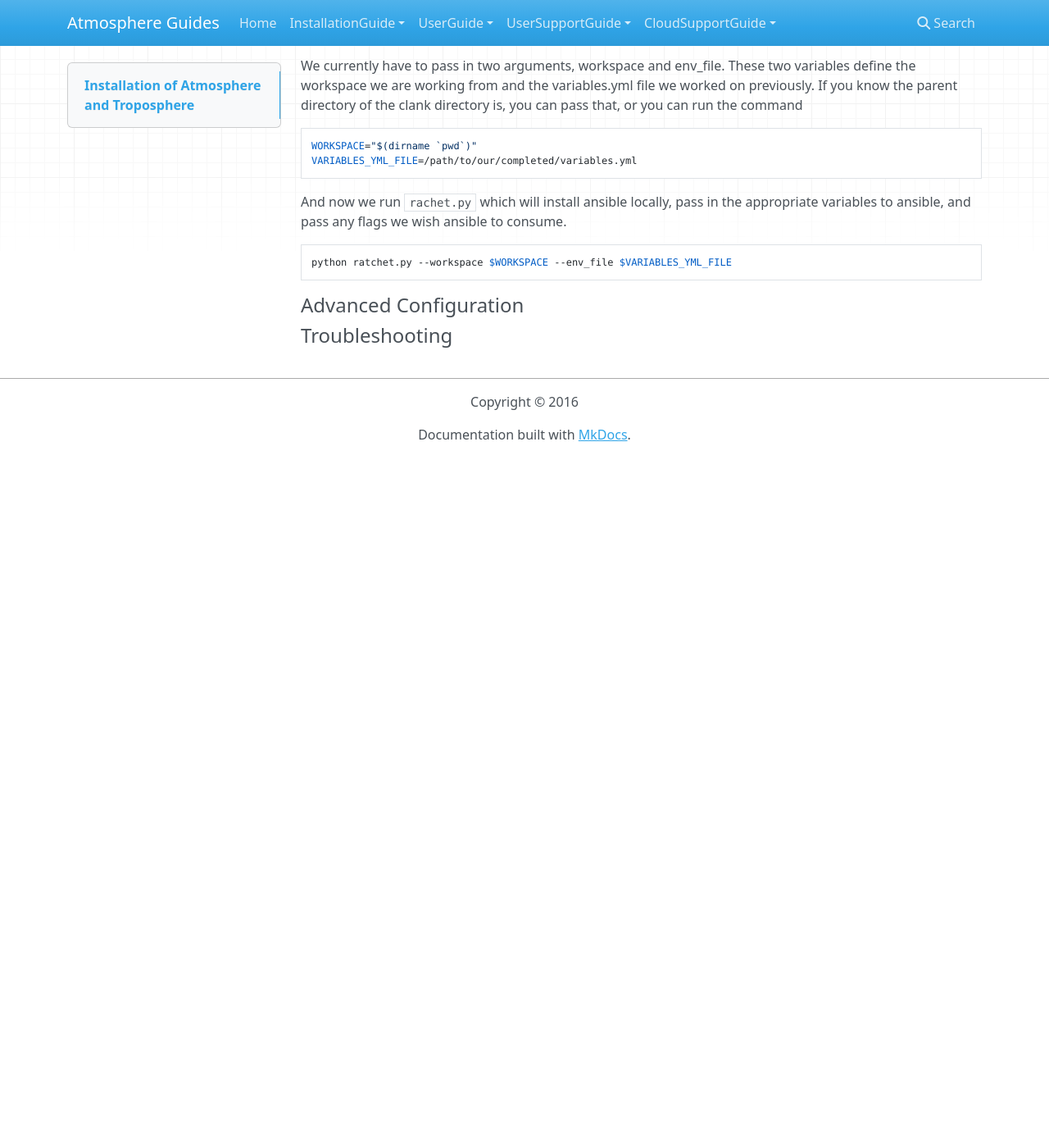
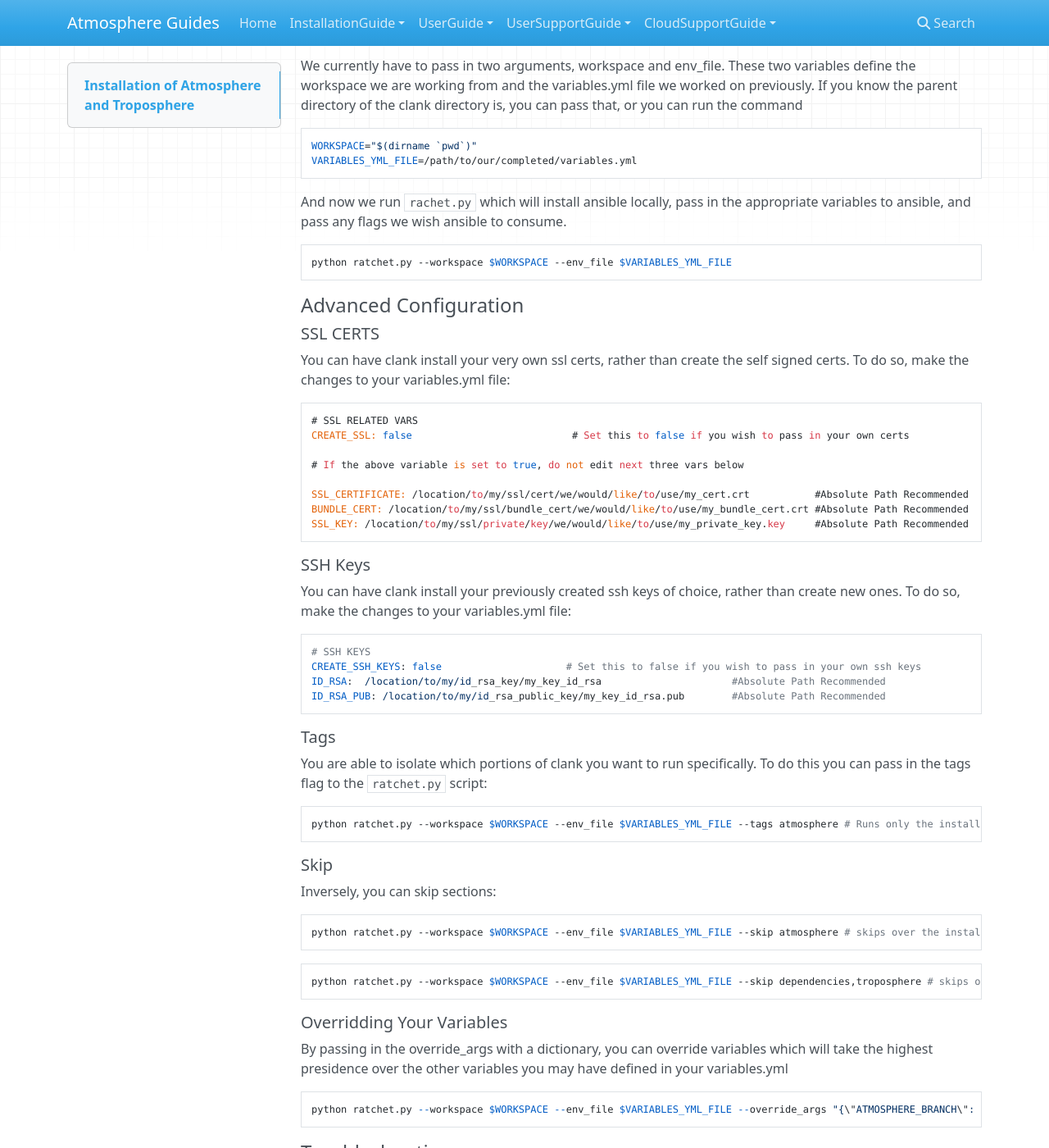
Before and after one commit to lenards/atmosphere-guides, an MkDocs documentation site: the page built from docs/install_guide/installation_guide.md, in a window 1280 px wide and 1400 px high, scrolled down 1537 px. Shown: the whole window at 82% size. Built offline with MkDocs 1.6.1, drawn with Linux system fonts in a browser that asks for light colours; nearby versions of some CDN libraries; old or Windows-style settings are respelled for this version of MkDocs; before the commit the page ends 2095 px from its top, so only the background shows below that.

Commit message:
Add advance configuration section to installation guide 	modified:   installation_guide.md

````diff
--- a/docs/install_guide/installation_guide.md
+++ b/docs/install_guide/installation_guide.md
@@ -71,5 +71,44 @@ python ratchet.py --workspace $WORKSPACE --env_file $VARIABLES_YML_FILE
 ```
 
 #### Advanced Configuration
+##### SSL CERTS
+You can have clank install your very own ssl certs, rather than create the self signed certs. To do so, make the changes to your variables.yml file:
+```
+# SSL RELATED VARS
+CREATE_SSL: false                           # Set this to false if you wish to pass in your own certs
 
+# If the above variable is set to true, do not edit next three vars below
+
+SSL_CERTIFICATE: /location/to/my/ssl/cert/we/would/like/to/use/my_cert.crt           #Absolute Path Recommended
+BUNDLE_CERT: /location/to/my/ssl/bundle_cert/we/would/like/to/use/my_bundle_cert.crt #Absolute Path Recommended
+SSL_KEY: /location/to/my/ssl/private/key/we/would/like/to/use/my_private_key.key     #Absolute Path Recommended
+```
+
+##### SSH Keys
+You can have clank install your previously created ssh keys of choice, rather than create new ones. To do so, make the changes to your variables.yml file:
+```
+# SSH KEYS
+CREATE_SSH_KEYS: false                     # Set this to false if you wish to pass in your own ssh keys
+ID_RSA:  /location/to/my/id_rsa_key/my_key_id_rsa                      #Absolute Path Recommended
+ID_RSA_PUB: /location/to/my/id_rsa_public_key/my_key_id_rsa.pub        #Absolute Path Recommended
+```
+
+##### Tags
+You are able to isolate which portions of clank you want to run specifically. To do this you can pass in the tags flag to the `ratchet.py` script:
+```
+python ratchet.py --workspace $WORKSPACE --env_file $VARIABLES_YML_FILE --tags atmosphere # Runs only the installation of atmosphere
+```
+##### Skip
+Inversely, you can skip sections:
+```
+python ratchet.py --workspace $WORKSPACE --env_file $VARIABLES_YML_FILE --skip atmosphere # skips over the installation of atmosphere
+```
+```
+python ratchet.py --workspace $WORKSPACE --env_file $VARIABLES_YML_FILE --skip dependencies,troposphere # skips over the installation of dependencies and troposphere
+```
+##### Overridding Your Variables
+By passing in the override_args with a dictionary, you can override variables which will take the highest presidence over the other variables you may have defined in your variables.yml
+```
+python ratchet.py --workspace $WORKSPACE --env_file $VARIABLES_YML_FILE --override_args "{\"ATMOSPHERE_BRANCH\": \"my_favorite_branch\", \"TROPOSPHERE_BRANCH\": \"my_favorite_branch\"}"
+```
 #### Troubleshooting
````
